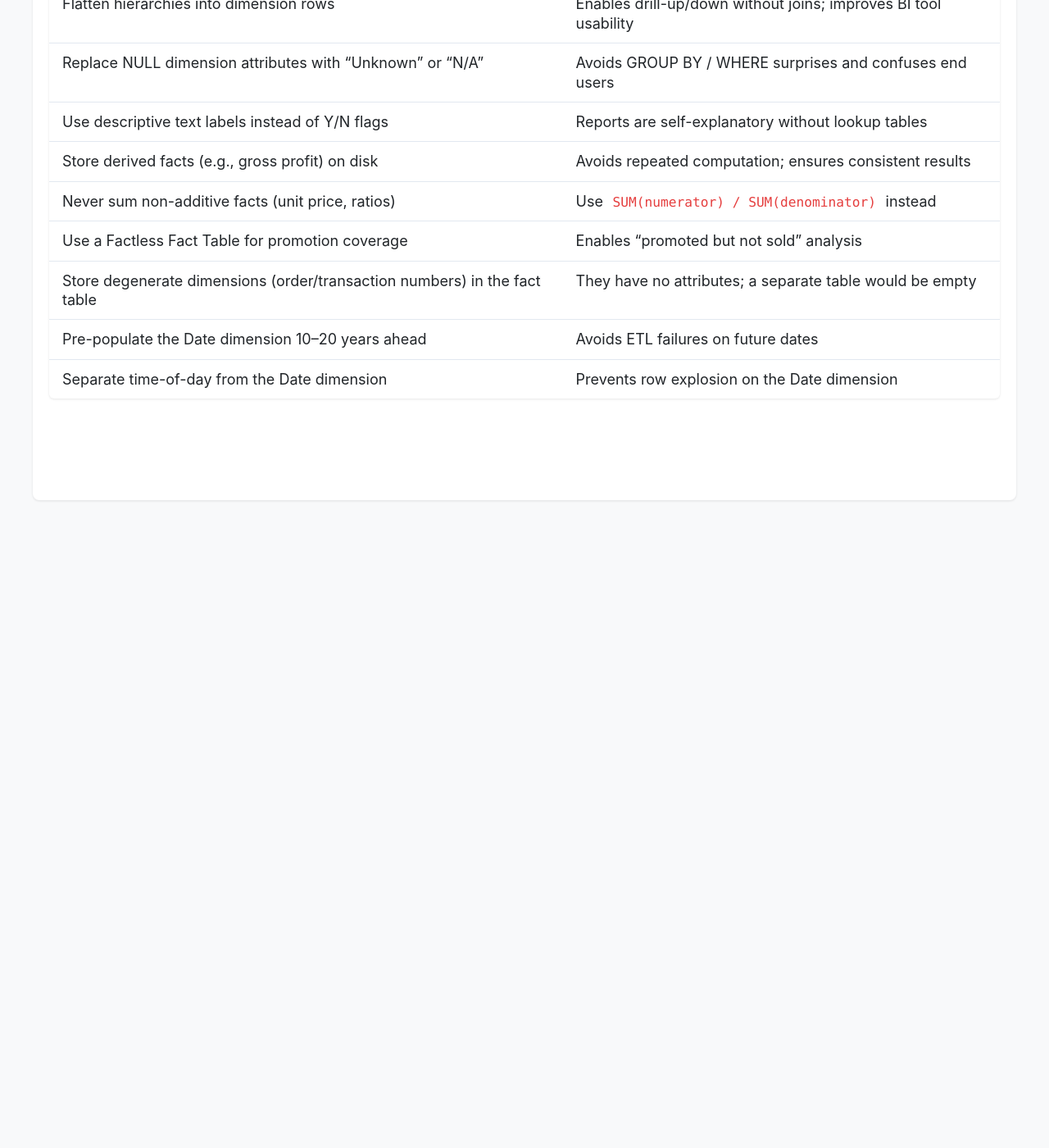
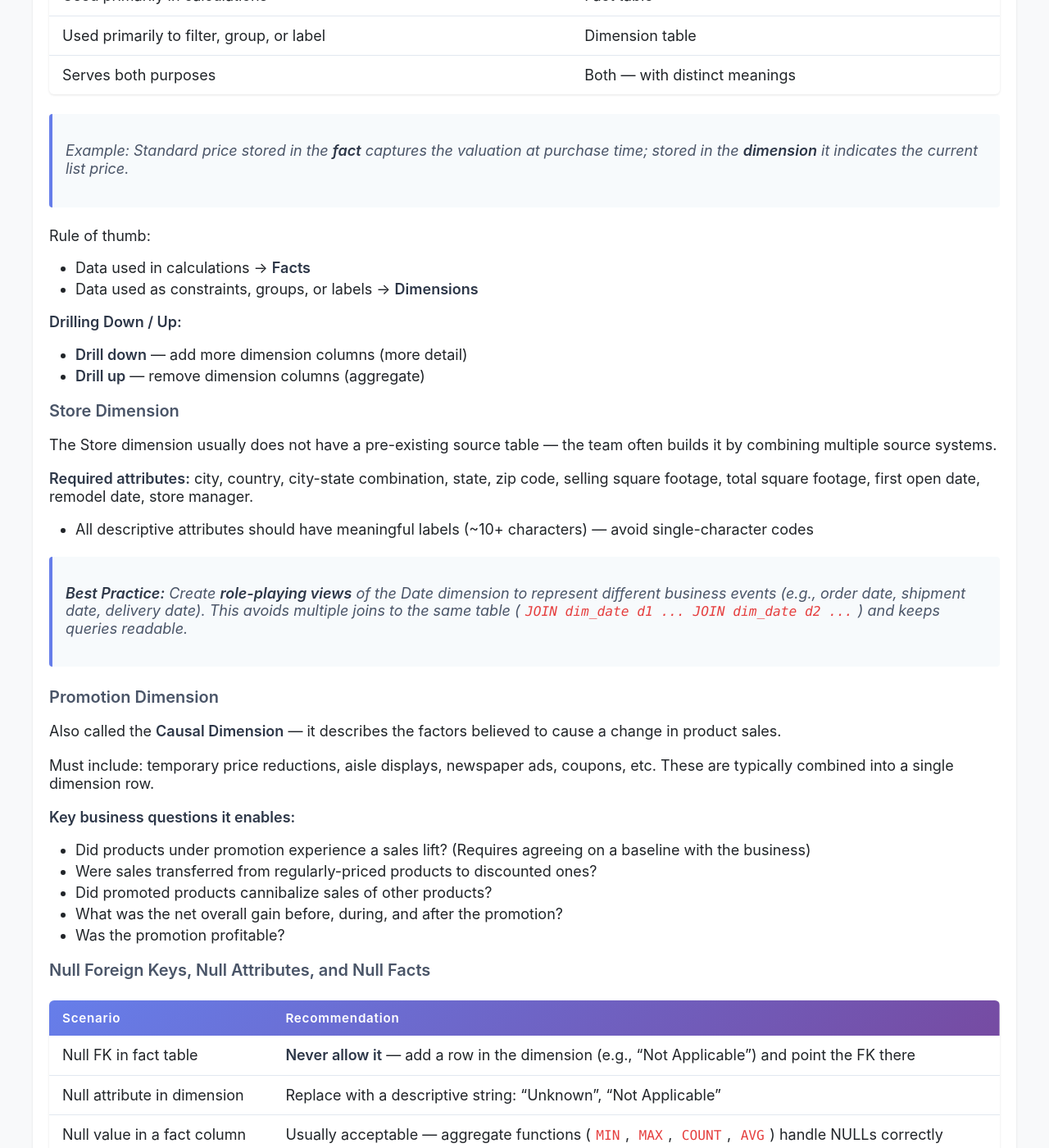
Before and after one commit to CarlosPena00/carlospena00.github.io, a Jekyll site: the page built from _posts/2026-03-21-data-warehouse.md, in a window 1280 px wide and 1400 px high, scrolled down 7888 px. Shown: the whole window at 82% size. Built offline with Jekyll 4.4.1, drawn with Linux system fonts in a browser that asks for light colours; before the commit the page ends 8518 px from its top, so only the background shows below that; some of the changed text lies outside the part shown.

Commit message:
docs(blog): Improve and expand Chapter 3 DW Toolkit notes
- Fix gross margin formula: SUM(gross_profit) / SUM(extended_sales)
- Fix non-additive fact guidance: use weighted averages, not simple averages
- Restore personal disagreement note on Y/N vs descriptive labels
- Expand Product, Store, Promotion, Payment, and Degenerate Dimension sections
- Add Null FK/Attributes/Facts table and Extensibility section
- Add Factless Fact Table with schema and query pattern
- Add Best Practices Summary table for Chapter 3

````diff
--- a/_posts/2026-03-21-data-warehouse.md
+++ b/_posts/2026-03-21-data-warehouse.md
@@ -22,7 +22,7 @@ A measurement event in the physical world has a one-to-one relationship to a sin
 
 - **Additive** — can be summed across all dimensions (e.g.: sales amount, quantity sold)
 - **Semi-additive** — can be summed across some dimensions but not all (e.g.: account balance should not be summed along the time dimension)
-- **Non-additive** — should never be summed (e.g.: unit prices — use counts or averages instead)
+- **Non-additive** — should never be summed (e.g.: unit prices — use counts or weighted averages instead: `SUM(extended_sales) / SUM(quantity)`)
 
 > You should not store redundant text in a fact table.
 
@@ -244,7 +244,7 @@ Sales quantity, extended discount, sales, and cost dollar amounts are **additive
 
 **Non-Additive Facts:**
 
-- **Gross Margin** (gross profit / extended sales revenue) — cannot be summarized along any dimension; must be computed as `SUM(revenues) / SUM(costs)`
+- **Gross Margin** (gross profit / extended sales revenue) — cannot be summarized along any dimension; must be computed as `SUM(gross_profit) / SUM(extended_sales)` or equivalently `SUM(extended_sales - extended_cost) / SUM(extended_sales)`
 - **Unit Price** — summing unit prices across any dimension is meaningless
 
 ---
@@ -258,7 +258,7 @@ The Date dimension is typically the first and most reused dimension; usually dai
 - Pre-populate **10–20 years** of dates in advance
 - Include: full date description, day of the week, day number in month/year, last-day-of-month flag, month, quarter, holiday indicator, weekday indicator, etc.
 - Include name columns for reporting (e.g., "Monday", "January")
-- Use meaningful labels for flags (e.g., "Holiday" / "Non-Holiday" instead of Y/N or 1/0)
+- Use meaningful labels for flags (e.g., "Holiday" / "Non-Holiday" instead of Y/N or 1/0) *(I disagree — in SQL/engineering contexts, booleans or Y/N are often cleaner)*
 
 > See [kimballgroup.com](http://kimballgroup.com) → Tools → Utilities for a pre-built Date dimension.
 
@@ -272,8 +272,106 @@ Time-of-day is typically separated from the Date dimension to avoid row explosio
 
 #### Product Dimension
 
-TODO
+- **Flatten many-to-one hierarchies** — do not normalize (no snowflaking)
+- **Attributes with embedded meaning** — preserve the full value and also store the parsed sub-attributes separately (e.g., store both `"Tropicana OJ 64oz"` and individual `brand`, `size`, `flavor` columns)
 
+**Numeric values — Attribute or Fact?**
+
+| Signal | Put it in... |
+|--------|-------------|
+| Used primarily in calculations | Fact table |
+| Used primarily to filter, group, or label | Dimension table |
+| Serves both purposes | Both — with distinct meanings |
+
+> Example: Standard price stored in the **fact** captures the valuation at purchase time; stored in the **dimension** it indicates the current list price.
+
+Rule of thumb:
+- Data used in calculations → **Facts**
+- Data used as constraints, groups, or labels → **Dimensions**
+
+**Drilling Down / Up:**
+
+- **Drill down** — add more dimension columns (more detail)
+- **Drill up** — remove dimension columns (aggregate)
+
+#### Store Dimension
+
+The Store dimension usually does not have a pre-existing source table — the team often builds it by combining multiple source systems.
+
+**Required attributes:** city, country, city-state combination, state, zip code, selling square footage, total square footage, first open date, remodel date, store manager.
+
+- All descriptive attributes should have meaningful labels (~10+ characters) — avoid single-character codes
+
+> **Best Practice:** Create **role-playing views** of the Date dimension to represent different business events (e.g., order date, shipment date, delivery date). This avoids multiple joins to the same table (`JOIN dim_date d1 ... JOIN dim_date d2 ...`) and keeps queries readable.
+
+#### Promotion Dimension
+
+Also called the **Causal Dimension** — it describes the factors believed to cause a change in product sales.
+
+Must include: temporary price reductions, aisle displays, newspaper ads, coupons, etc. These are typically combined into a single dimension row.
+
+**Key business questions it enables:**
+
+- Did products under promotion experience a sales lift? (Requires agreeing on a baseline with the business)
+- Were sales transferred from regularly-priced products to discounted ones?
+- Did promoted products cannibalize sales of other products?
+- What was the net overall gain before, during, and after the promotion?
+- Was the promotion profitable?
+
+#### Null Foreign Keys, Null Attributes, and Null Facts
+
+| Scenario | Recommendation |
+|----------|---------------|
+| Null FK in fact table | **Never allow it** — add a row in the dimension (e.g., "Not Applicable") and point the FK there |
+| Null attribute in dimension | Replace with a descriptive string: "Unknown", "Not Applicable" |
+| Null value in a fact column | Usually acceptable — aggregate functions (`MIN`, `MAX`, `COUNT`, `AVG`) handle NULLs correctly |
+
+#### Payment Method Dimension
+
+A single transaction may involve more than one payment method (e.g., cash + gift card), which would violate the grain of the sales fact table.
+
+**Solution:** Create a separate **Payment fact table** with a finer grain — one row per payment method per transaction — rather than forcing multiple payment methods into the sales fact row.
+
+#### Degenerate Dimensions
+
+A degenerate dimension is a dimension key that has **no associated dimension table** — it carries no descriptive attributes beyond the identifier itself (e.g., a POS transaction number, order number, or invoice number).
+
+- Store it directly in the fact table (no join needed)
+- Useful for grouping all line items of a single transaction (market basket analysis)
+- Denoted as **DD** in schema diagrams
+
+#### Extensibility
+
+The dimensional model is designed to accommodate change gracefully:
+
+| Change | How to handle |
+|--------|--------------|
+| Add a new dimension (e.g., Frequent Shopper) | Add a new FK column to the fact table; backfill historical rows with a "Prior to Program" surrogate key |
+| Add a new dimension attribute | Add a new column; fill historical rows with "Not Available" or equivalent |
+| Add a new measured fact (same grain, same process) | Add a new column to the existing fact table |
+| Add a new measured fact (different grain or process) | Create a new fact table |
+
+### Factless Fact Table
+
+**Use case:** *Which products were on promotion but did not sell?*
+
+A Factless Fact Table contains only foreign keys — no numeric measures (or a dummy constant like `1`). It records that an event **could have happened** but carries no measurement.
+
+**Promotion Coverage schema:**
+
+```
+promotion_coverage_fact
+├── date_key        (FK)
+├── product_key     (FK)
+├── store_key       (FK)
+└── promotion_key   (FK)
+```
+
+**Query pattern to find promoted-but-unsold products:**
+
+1. Query `promotion_coverage_fact` → all products on promotion
+2. Query `sales_fact` → all products actually sold
+3. Return `(1) EXCEPT (2)`
 
 ## Best Practices Summary — Chapter 3
 
````
